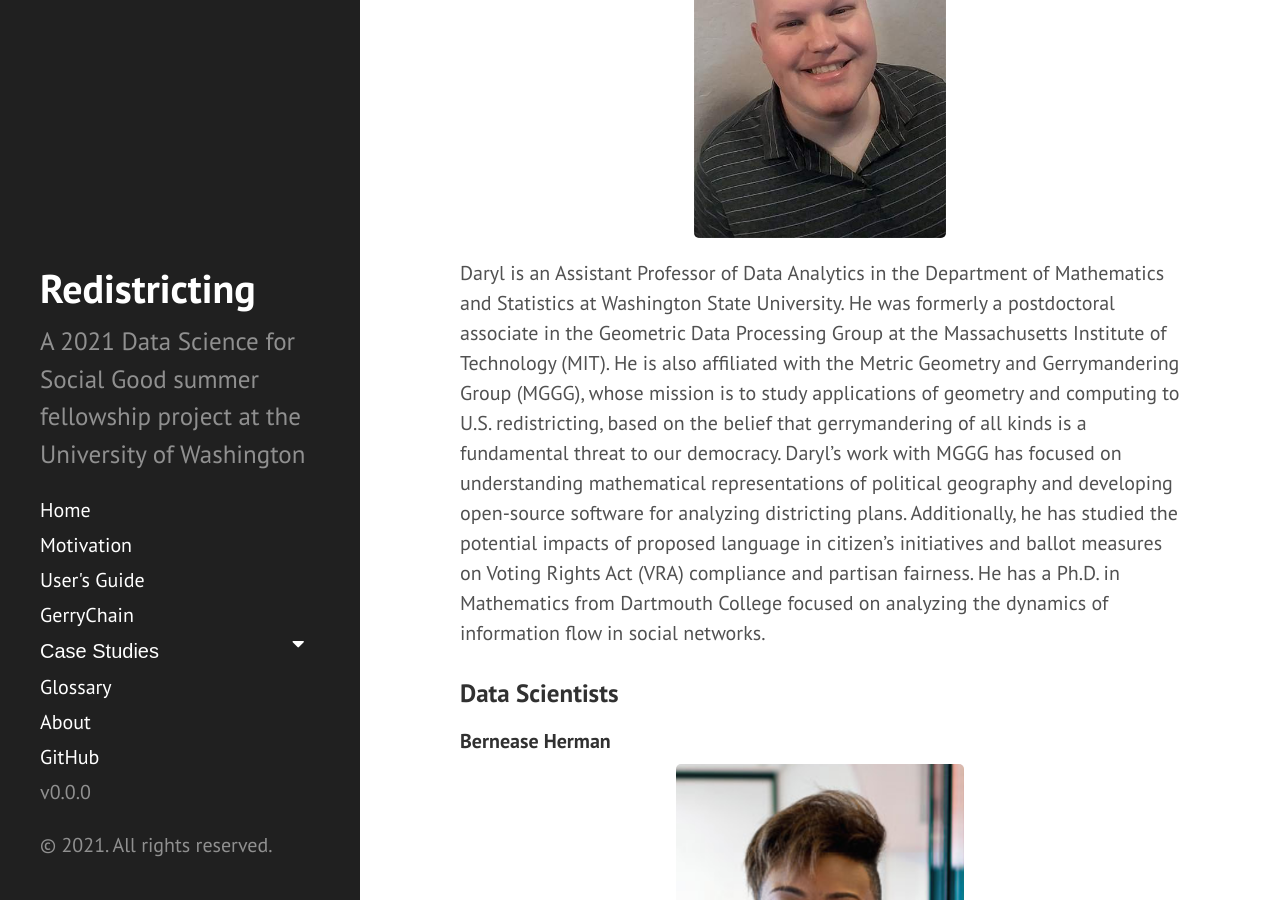
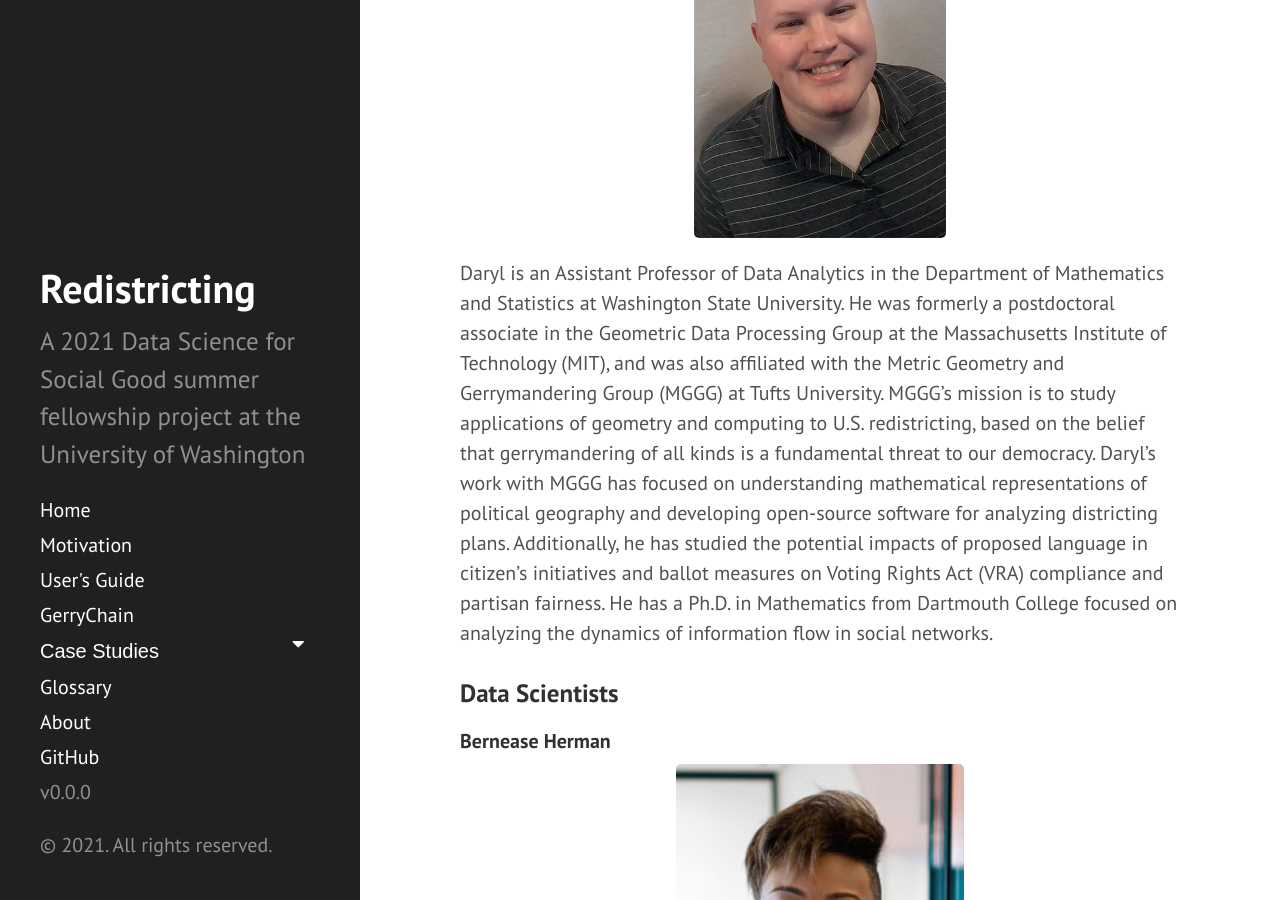
Before and after one commit to uwescience/DSSG2021-redistricting-website, a Jekyll site: the page built from about.md, in a window 1280 px wide and 900 px high, scrolled down 3324 px. Built offline with Jekyll 4.4.1, drawn with Linux system fonts in a browser that asks for light colours.

Commit message:
Update about.md

```diff
--- a/about.md
+++ b/about.md
@@ -35,7 +35,7 @@ Michael Gregory Souffrant is a Ph.D. candidate in Computational Biophysical Chem
 
 <center><img src="{{ site.url }}{{ site.baseurl }}/assets/img/about-daryl.jpg" style="width: 35%; height: 35%"></center>
 
-Daryl is an Assistant Professor of Data Analytics in the Department of Mathematics and Statistics at Washington State University. He was formerly a postdoctoral associate in the Geometric Data Processing Group at the Massachusetts Institute of Technology (MIT). He is also affiliated with the Metric Geometry and Gerrymandering Group (MGGG), whose mission is to study applications of geometry and computing to U.S. redistricting, based on the belief that gerrymandering of all kinds is a fundamental threat to our democracy. Daryl’s work with MGGG has focused on understanding mathematical representations of political geography and developing open-source software for analyzing districting plans. Additionally, he has studied the potential impacts of proposed language in citizen’s initiatives and ballot measures on Voting Rights Act (VRA) compliance and partisan fairness. He has a Ph.D. in Mathematics from Dartmouth College focused on analyzing the dynamics of information flow in social networks.
+Daryl is an Assistant Professor of Data Analytics in the Department of Mathematics and Statistics at Washington State University. He was formerly a postdoctoral associate in the Geometric Data Processing Group at the Massachusetts Institute of Technology (MIT), and was also affiliated with the Metric Geometry and Gerrymandering Group (MGGG) at Tufts University. MGGG's mission is to study applications of geometry and computing to U.S. redistricting, based on the belief that gerrymandering of all kinds is a fundamental threat to our democracy. Daryl’s work with MGGG has focused on understanding mathematical representations of political geography and developing open-source software for analyzing districting plans. Additionally, he has studied the potential impacts of proposed language in citizen’s initiatives and ballot measures on Voting Rights Act (VRA) compliance and partisan fairness. He has a Ph.D. in Mathematics from Dartmouth College focused on analyzing the dynamics of information flow in social networks.
 
 ### Data Scientists
 
```
